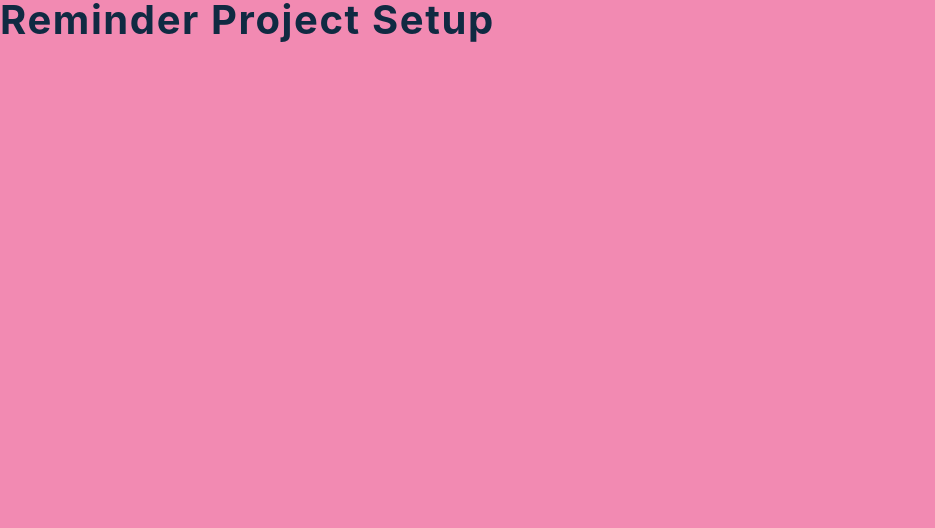
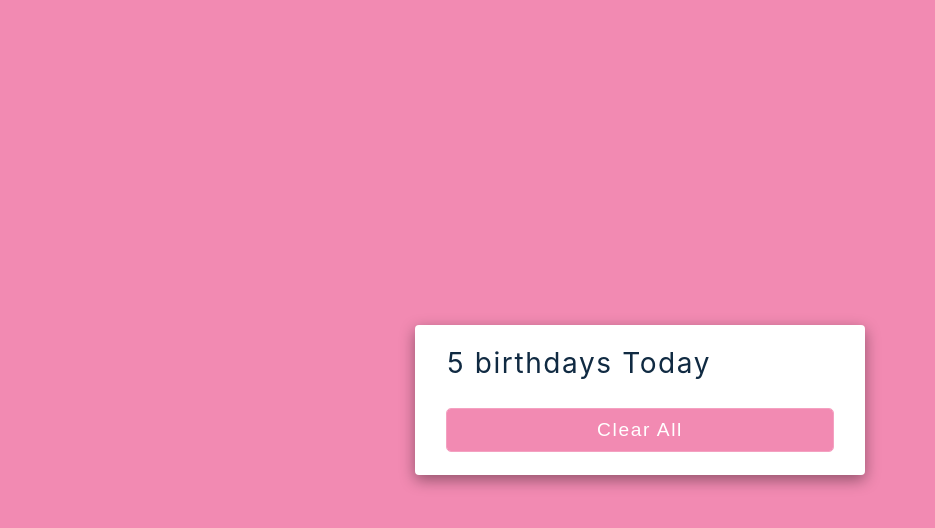
Before and after one commit to lilianlee0213/react-projects, a React (Create React App) app in the folder 01-birthday-reminder/: page / in a window 1280 px wide. Shown: the top 528 px of the page, without its empty margins (0-935 px from the left). Built offline with nearby package versions, Linux system fonts and the light colour scheme; the HTML template or start-up script is replaced by a standard one.

Commit message:
add elements and className

```diff
--- a/01-birthday-reminder/src/App.js
+++ b/01-birthday-reminder/src/App.js
@@ -1,8 +1,16 @@
-import React, { useState } from 'react';
+import React, {useState} from 'react';
 import data from './data';
 import List from './List';
 function App() {
-  return <h2>reminder project setup</h2>;
+	return (
+		<main>
+			<section className="container">
+				<h3>{data.length} birthdays Today</h3>
+				<section>{/* List */}</section>
+				<button type="button">clear all</button>
+			</section>
+		</main>
+	);
 }
 
 export default App;
```
Also changed, not shown: 01-birthday-reminder/src/List.js (+5 -5 lines).
